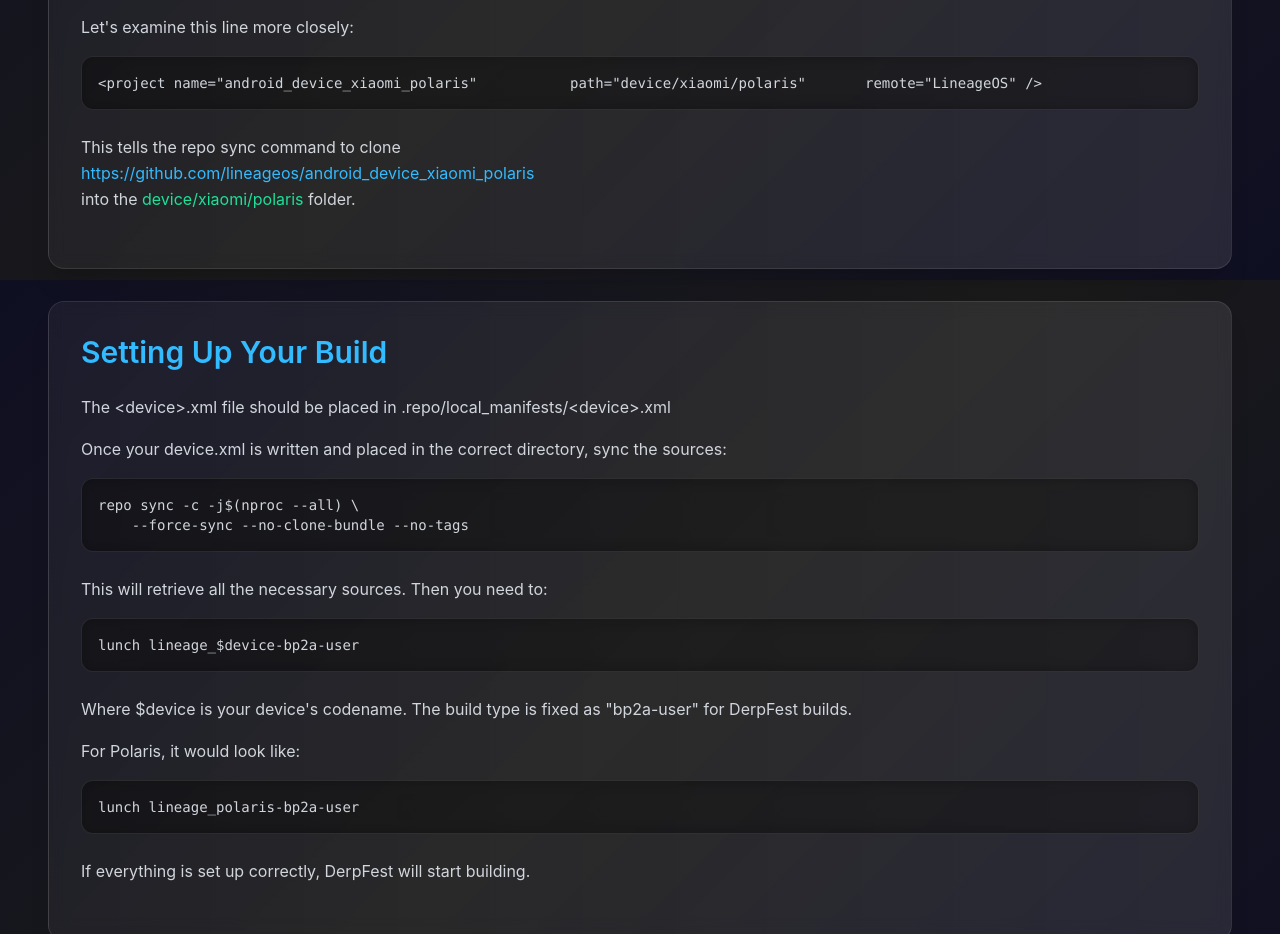
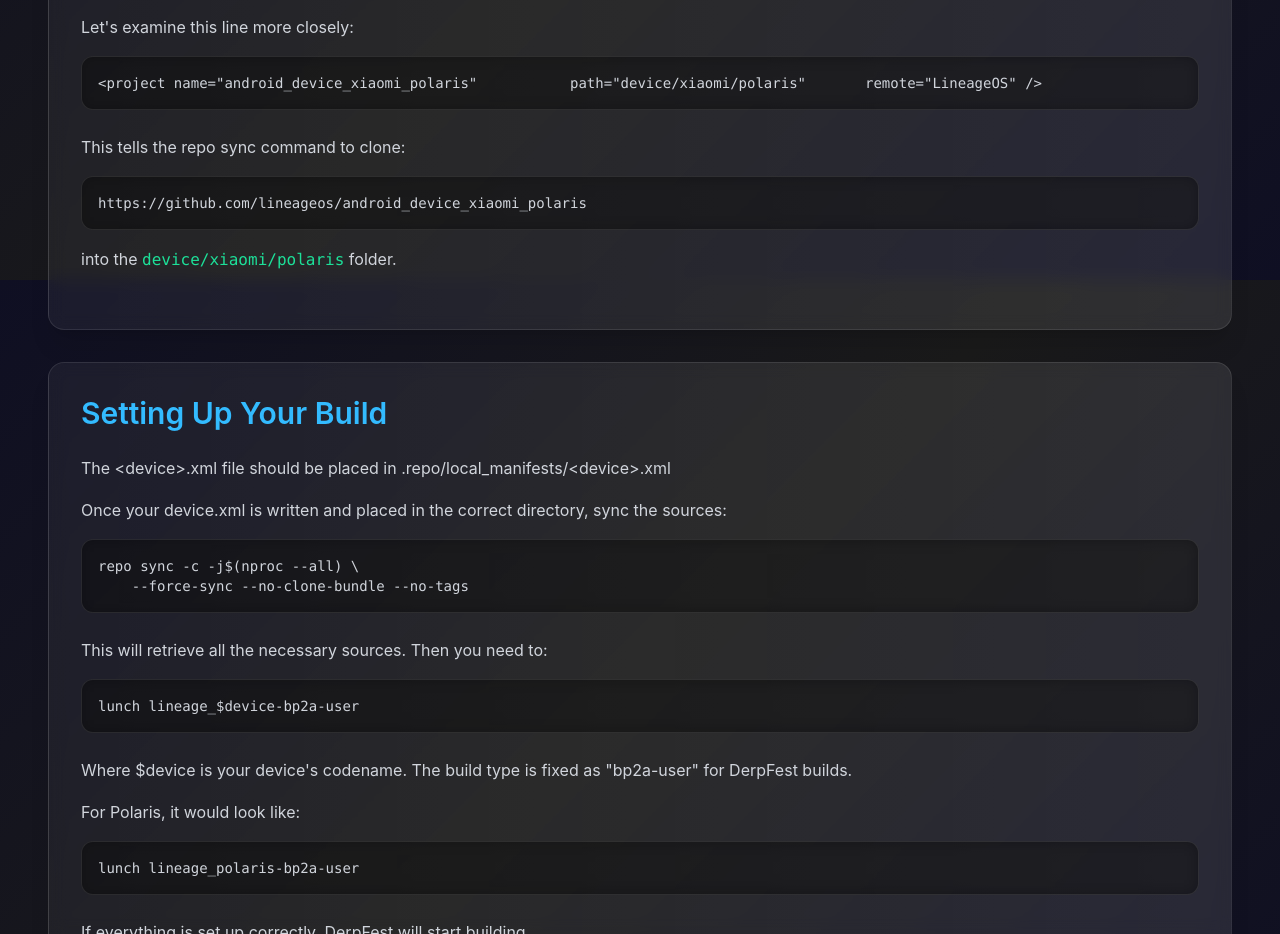
Before and after one commit to DerpFest-AOSP/DerpSite, a React (Vite) app: page /build in a window 1280 px wide. Shown: the part 2120-3054 px from the top of the page. Built offline with nearby package versions, Linux system fonts and the light colour scheme.

Commit message:
DerpSite: Improve XML explanation paragraph structure in Build page

```diff
--- a/src/pages/Build.jsx
+++ b/src/pages/Build.jsx
@@ -116,9 +116,15 @@
                   </pre>
                </div>
 
-               <p className="mb-6 text-gray-300 leading-relaxed">This tells the repo sync command to clone<br/>
-                  <span className="text-[#33bbff]">https://github.com/lineageos/android_device_xiaomi_polaris</span><br/>
-                  into the <span className="text-[#1de099]">device/xiaomi/polaris</span> folder.</p>
+               <p className="mb-4 text-gray-300 leading-relaxed">This tells the repo sync command to clone:</p>
+
+               <div className="bg-black/50 backdrop-blur-sm border border-white/10 rounded-xl p-4 mb-4 overflow-x-auto">
+                  <pre className="text-sm text-gray-300 font-mono whitespace-pre-wrap break-all">
+                     <code>https://github.com/lineageos/android_device_xiaomi_polaris</code>
+                  </pre>
+               </div>
+
+               <p className="mb-6 text-gray-300 leading-relaxed">into the <span className="text-[#1de099] font-mono">device/xiaomi/polaris</span> folder.</p>
             </div>
 
             <div className="bg-gradient-to-r from-white/5 to-white/10 backdrop-blur-sm border border-white/10 rounded-2xl shadow-xl p-8 mb-8">
```
